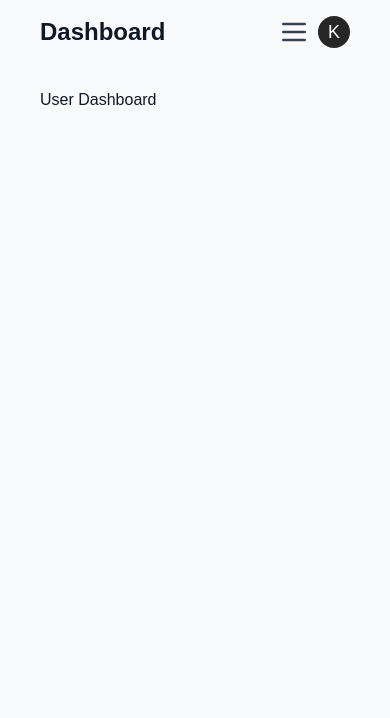
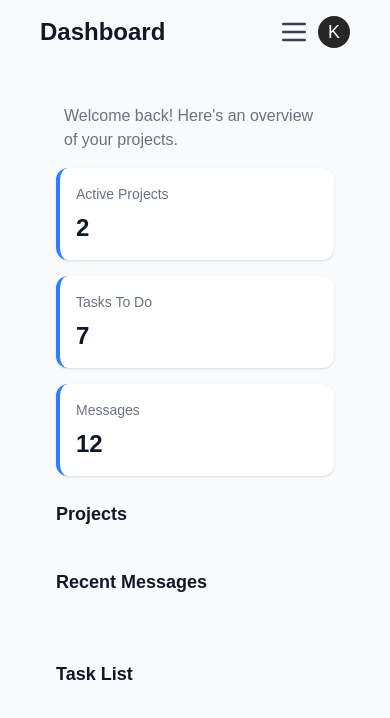
Before and after one commit to KylerLong-dev/dashboard, a Next.js app in the folder portal/: page /user in a window 390 px wide. Shown: the top 718 px of the page. Built offline with nearby package versions, Linux system fonts and the light colour scheme.

Commit message:
setup file structure/boilerplate for user dashboard. Create basic grid layout that is mobile responsive for user dashboard in DashboardContent.js

```diff
--- a/portal/src/app/user/page.js
+++ b/portal/src/app/user/page.js
@@ -1,6 +1,5 @@
+import DashboardContent from "@/components/user/dashboard/DashboardContent"
 
-export default function UserDashboard() {
-  return (
-    <div>User Dashboard</div>
-  );
+export default function UserDashboardPage() {
+  return <DashboardContent />
 }
--- /dev/null
+++ b/portal/src/components/user/dashboard/DashboardContent.js
@@ -0,0 +1,49 @@
+import ProjectSummaryList from './ProjectSummaryList'
+import RecentMessages from './RecentMessages'
+import TaskListSummary from './TaskListSummary'
+
+const summaryData = [
+    { title: 'Active Projects', value: 2 }, // Replace with real data
+    { title: 'Tasks To Do', value: 7 },
+    { title: 'Messages', value: 12 },
+  ];
+
+const DashboardContent = () => (
+  <div className="p-4 sm:p-6 w-full max-w-7xl mx-auto">
+    {/* Header */}
+    <header className="mb-4 sm:mb-6 px-2 sm:px-0">
+      <h2 className="text-gray-500 text-base sm:text-lg">
+        Welcome back! Here's an overview of your projects.
+      </h2>
+    </header>
+
+    {/* Summary Cards */}
+    <section className="grid grid-cols-1 sm:grid-cols-2 lg:grid-cols-3 gap-4 mb-6 sm:mb-8">
+      {summaryData.map(({ title, value }) => (
+        <div
+          key={title}
+          className="bg-white rounded-xl shadow p-4 flex flex-col border-l-4 border-blue-500"
+        >
+          <span className="text-sm text-gray-500">{title}</span>
+          <span className="text-2xl font-bold mt-2">{value}</span>
+        </div>
+      ))}
+    </section>
+
+    <main className="grid grid-cols-1 lg:grid-cols-3 gap-6">
+      <section className="lg:col-span-2">
+        <h2 className="text-lg font-semibold mb-4">Projects</h2>
+        <ProjectSummaryList />
+      </section>
+      <aside>
+        <h2 className="text-lg font-semibold mb-4">Recent Messages</h2>
+        <RecentMessages />
+      </aside>
+      <section className="lg:col-span-3 mt-6">
+        <h2 className="text-lg font-semibold mb-4">Task List</h2>
+        <TaskListSummary />
+      </section>
+    </main>
+  </div>
+)
+export default DashboardContent
--- /dev/null
+++ b/portal/src/components/user/dashboard/ProjectSummaryList.js
@@ -0,0 +1,10 @@
+
+const ProjectSummaryList = () => {
+  return (
+    <div>
+      {/* TODO: Render a summary list of projects with progress bars */}
+    </div>
+  );
+};
+
+export default ProjectSummaryList;
--- /dev/null
+++ b/portal/src/components/user/dashboard/RecentMessages.js
@@ -0,0 +1,10 @@
+
+const RecentMessages = () => {
+    return (
+      <div>
+        {/* TODO: Render a summary list of recent messages/conversations */}
+      </div>
+    );
+  };
+
+  export default RecentMessages;
--- /dev/null
+++ b/portal/src/components/user/dashboard/TaskListSummary.js
@@ -0,0 +1,10 @@
+
+const TaskListSummary = () => {
+    return (
+      <div>
+        {/* TODO: Render a summary or preview of the user's tasks */}
+      </div>
+    );
+  };
+
+  export default TaskListSummary;
```
